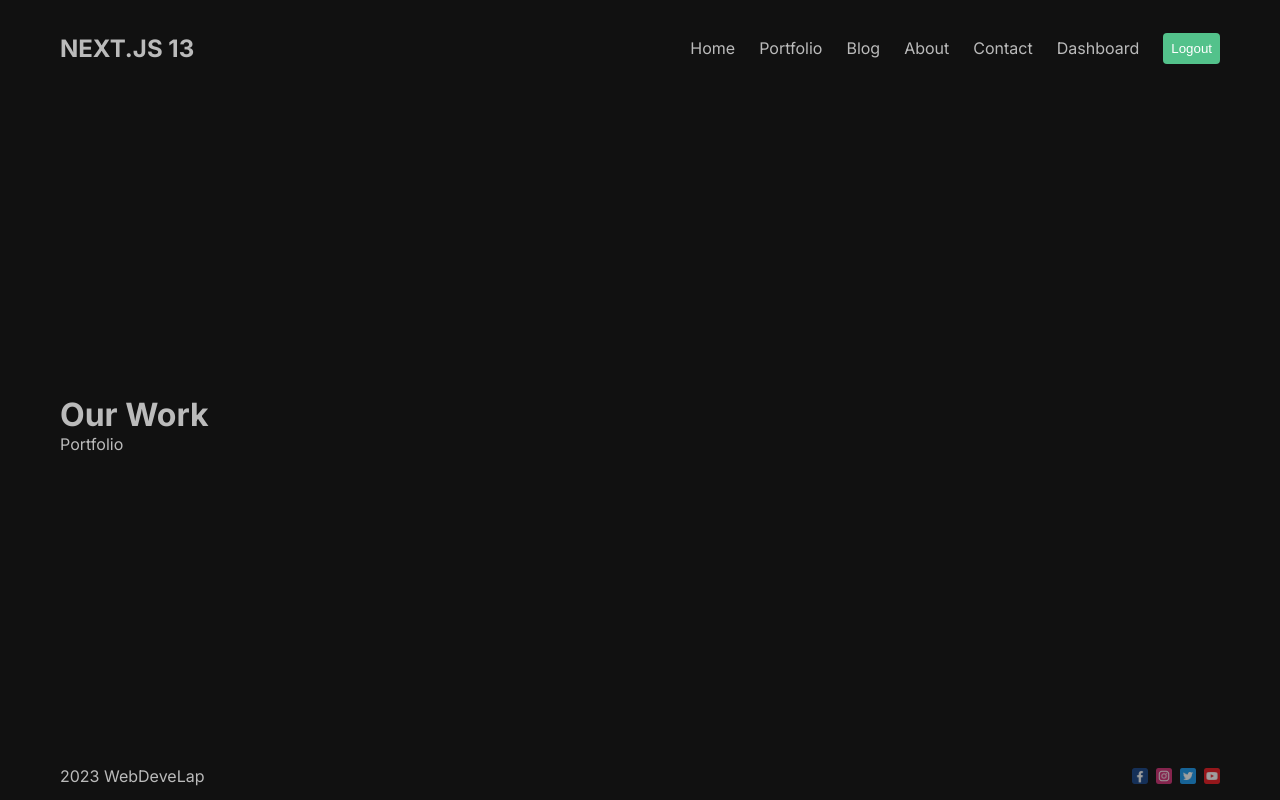
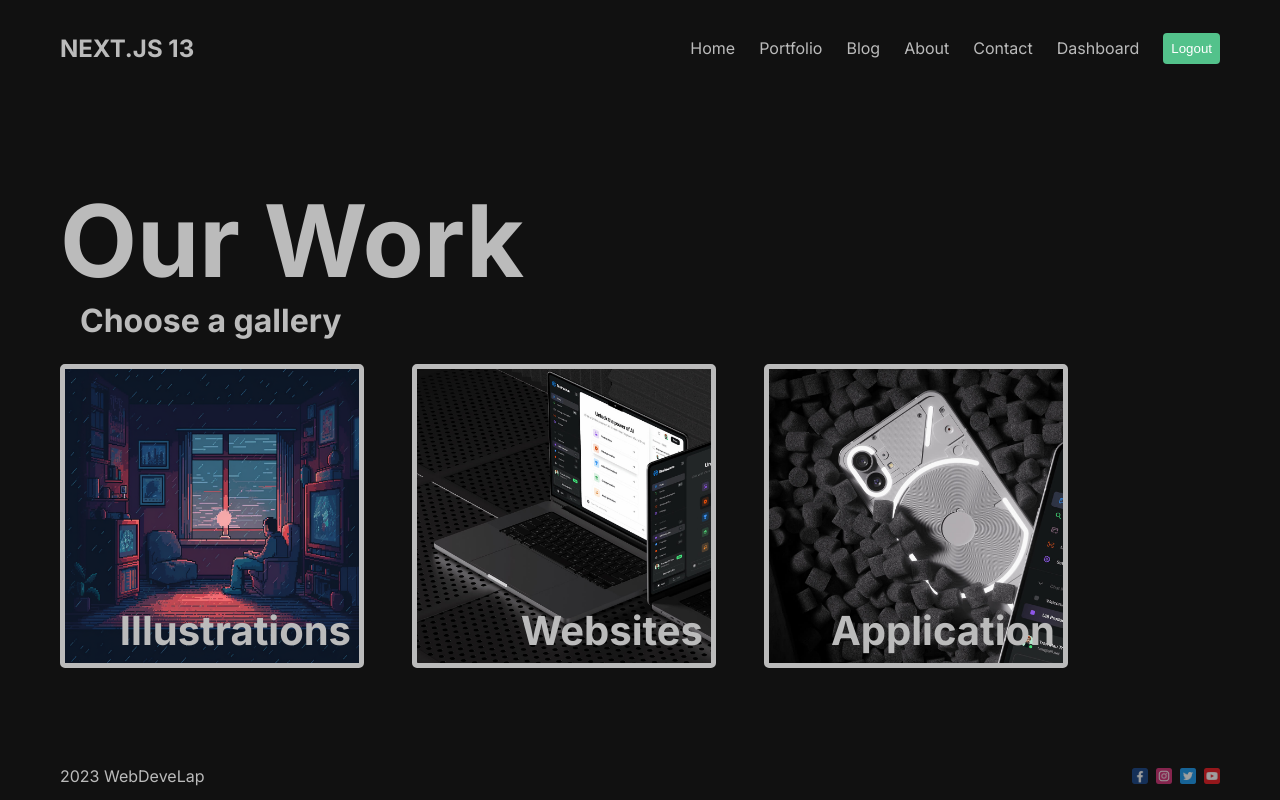
Before and after one commit to jeanchaneto/nextjs13-lama-tut, a Next.js app: page /portfolio in a window 1280 px wide. Built offline with nearby package versions, Linux system fonts and the light colour scheme.

Commit message:
Category section

```diff
--- a/src/app/contact/page.module.css
+++ b/src/app/contact/page.module.css
@@ -0,0 +1,55 @@
+.container {
+
+}
+
+.title {
+    font-size: 64px;
+    margin-bottom: 104px;
+    text-align: center;
+}
+
+.content {
+    display: flex;
+    align-items: center;
+    gap: 104px;
+}
+
+.imgContainer{
+    flex: 1;
+    height: 496px;
+    width: 496px;
+    position: relative;
+}
+
+.img {
+    object-fit: contain;
+    animation: move 3s infinite ease alternate;
+}
+
+@keyframes move {
+    from {
+        transform: translateY(-15px);
+    }
+    from {
+        transform: translateY(0px) scale(1.03);
+    }
+}
+
+.form {
+    flex: 1;
+    display: flex;
+    flex-direction: column;
+    gap: 24px;
+}
+
+.input, .textarea {
+    padding: 16px;
+    border-radius: 8px;
+    background-color: transparent;
+    border: none;
+    outline: none;
+    color: #bbb;
+    border: 2px solid #bbb;
+    font-size: 18px;
+    font-weight: bold;
+}
--- a/src/app/portfolio/[category]/page.module.css
+++ b/src/app/portfolio/[category]/page.module.css
@@ -0,0 +1,42 @@
+.container {
+}
+.catTitle {
+  color: #53c28b;
+}
+
+.item{
+  display: flex;
+  gap: 50px;
+  margin-top: 50px;
+  margin-bottom: 100px;
+}
+
+.item:nth-child(2n+1){
+  flex-direction: row-reverse;
+}
+
+.imgContainer{
+  flex:1;
+  height: 500px;
+  position: relative;
+}
+
+.img{
+  object-fit: cover;
+}
+
+.content{
+  flex:1;
+  display: flex;
+  flex-direction: column;
+  gap: 20px;
+  justify-content: center;
+}
+
+.title{
+  font-size: 50px;
+}
+
+.desc{
+  font-size: 20px;
+}
--- a/src/app/portfolio/layout.jsx
+++ b/src/app/portfolio/layout.jsx
@@ -4,7 +4,7 @@ import styles from './page.module.css'
 const Layout = ({children}) => {
   return (
     <div className={styles.container} >
-        <h1 className={styles.title}>Our Work</h1>
+        <h1 className={styles.mainTitle}>Our Work</h1>
         {children}
     </div>
   )
--- a/src/app/portfolio/page.jsx
+++ b/src/app/portfolio/page.jsx
@@ -1,9 +1,23 @@
 import React from 'react'
 import styles from './page.module.css'
+import Link from 'next/link'
 
 const Portfolio = () => {
   return (
-    <div className={styles["container"]}>Portfolio</div>
+    <div className={styles.container}>
+      <h1 className={styles.selectTitle}>Choose a gallery</h1>
+      <div className={styles.items}>
+        <Link href="/portfolio/illustrations" className={styles.item}>
+          <span className={styles.title}>Illustrations</span>
+        </Link>
+        <Link href="/portfolio/websites" className={styles.item}>
+          <span className={styles.title}>Websites</span>
+        </Link>
+        <Link href="/portfolio/application" className={styles.item}>
+          <span className={styles.title}>Application</span>
+        </Link>
+      </div>
+    </div>
   )
 }
 
--- a/src/app/portfolio/page.module.css
+++ b/src/app/portfolio/page.module.css
@@ -0,0 +1,48 @@
+.container {
+}
+
+.mainTitle {
+  font-size: 100px;
+}
+
+.selectTitle {
+  margin: 0 20px;
+  margin-bottom: 24px;
+}
+
+.items {
+  display: flex;
+  gap: 48px;
+}
+
+.item {
+  border: 5px solid #bbb;
+  border-radius: 5px;
+  width: 304px;
+  height: 304px;
+  position: relative;
+  background-size: cover !important;
+}
+
+.item:hover {
+  color: #53c28b;
+}
+
+.item:nth-child(1) {
+  background: url("/illustration.png");
+}
+
+.item:nth-child(2) {
+  background: url("/websites.jpg");
+}
+.item:nth-child(3) {
+  background: url("/apps.jpg");
+}
+
+.title {
+  position: absolute;
+  right: 8px;
+  bottom: 8px;
+  font-size: 40px;
+  font-weight: bold;
+}
```
Also changed, not shown: src/app/contact/page.jsx (+28 -6 lines), src/app/page.module.css (+11 -1 lines), src/app/portfolio/[category]/page.jsx (+28 -7 lines).
